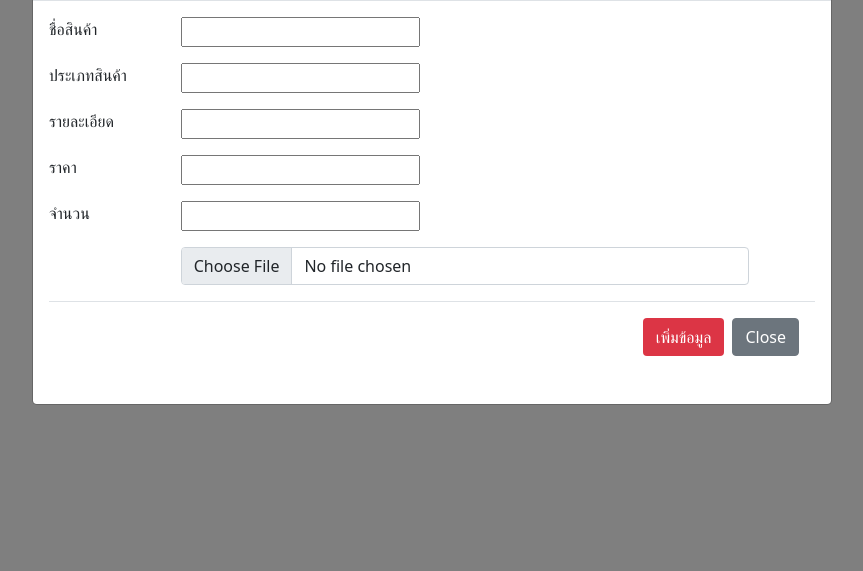
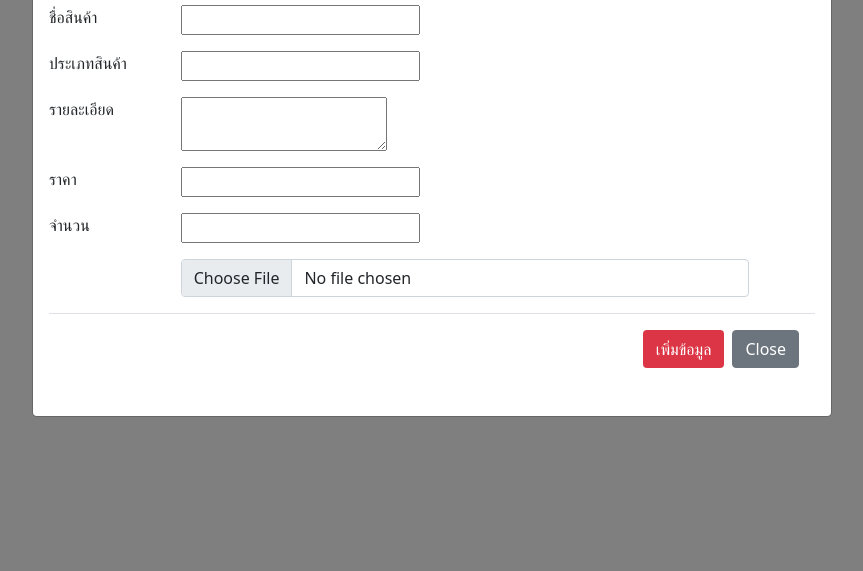
Before and after one commit to WuttichaiPolkuntod/miniprofect_KFC, a PHP site: page /admin/product_admin.php in a window 1280 px wide, after a click on "Add New Product". Shown: the part 229-800 px from the top of the page, without its empty margins (208-1071 px from the left). Run offline with PHP 8.4, Linux system fonts and the light colour scheme; data that the repository does not hold is empty.

Commit message:
amount finish

```diff
--- a/admin/edit_product.php
+++ b/admin/edit_product.php
@@ -51,7 +51,7 @@
                 <div class="mb-3 row">
                     <label class="label col-sm-2 com-form-label">รายละเอียด</label>
                     <div class="col-sm-10">
-                        <input type="text" class="form*control" name="details" value="<?php echo $row['details']?>">
+                        <textarea type="text" class="form*control" name="details"><?php echo $row['details']?></textarea>
                     </div>
                 </div>
                 <div class="mb-3 row">
--- a/admin/product_admin.php
+++ b/admin/product_admin.php
@@ -113,7 +113,7 @@
                 <div class="mb-3 row">
                     <label class="label col-sm-2 com-form-label">รายละเอียด</label>
                     <div class="col-sm-10">
-                        <input type="text" class="form*control" name="details">
+                        <textarea type="text" class="form*control" name="details"></textarea>
                     </div>
                 </div>
                 <div class="mb-3 row">
```
